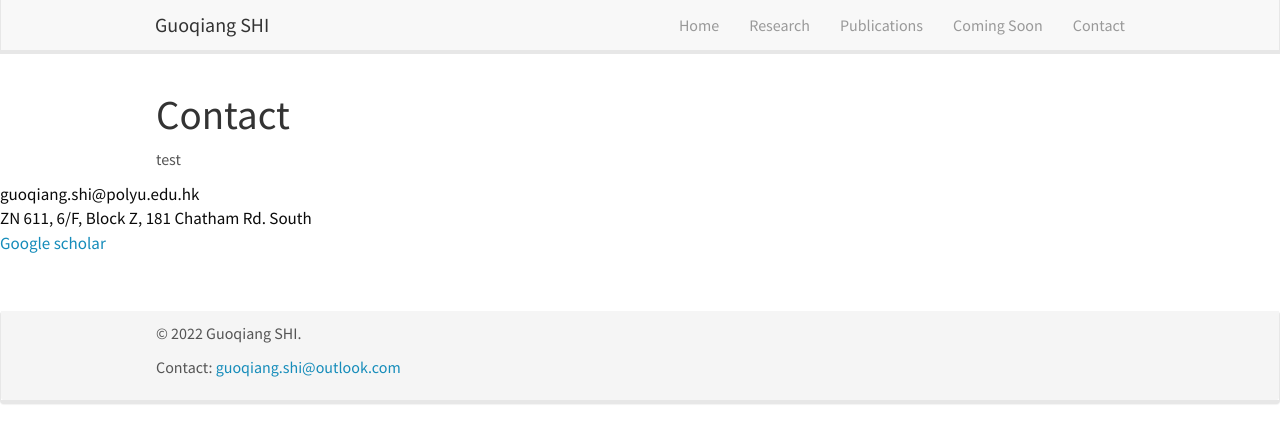
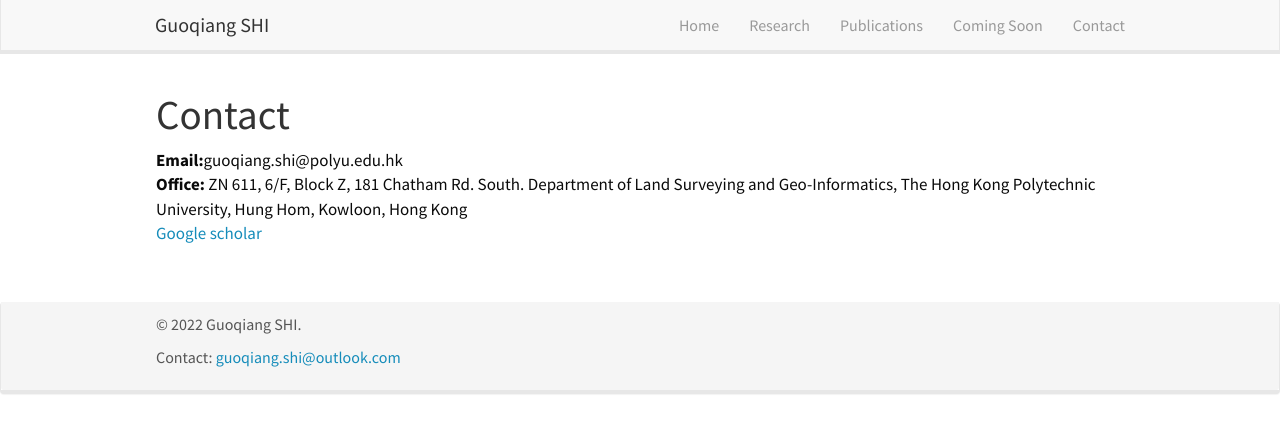
Before and after one commit to guoqiangshi/guoqiangshi.github.io, a Jekyll site: the page contact.html, which Jekyll copies as it is, in a window 1280 px wide. Shown: the top 443 px of the page. Built offline with Jekyll 4.4.1, drawn with Linux system fonts in a browser that asks for light colours; nearby versions of some CDN libraries; library files that are not in the unit come from our copies.

Commit message:
Update contact.html

```diff
--- a/contact.html
+++ b/contact.html
@@ -59,21 +59,21 @@
       <div class="row">
         <div id="gridid" class="col-sm-12">
   <h1 id="contact">Contact</h1>
-		<p>test</p>
-</div>
 
-      </div>
-    </div>
+
 
 
 <div class="gdlr-core-pbf-element" >
 <div class="gdlr-core-text-box-item gdlr-core-item-pdlr gdlr-core-item-pdb gdlr-core-left-align" style="padding-bottom: 10px ;" >
 <div class="gdlr-core-text-box-item-content" style="font-size: 17px ;text-transform: none ;color: #0a0a0a ;" >
-<p><i class="fa fa-envelope" ></i> guoqiang.shi@polyu.edu.hk<br /><i class="fa fa-location-arrow" ></i> ZN 611, 6/F, Block Z, 181 Chatham Rd. South<br /><i class="fa fa-external-link" ></i> <a href="https://scholar.google.com.hk/citations?user=MbaoUzsAAAAJ&hl=zh-CN" target="_blank" rel="noopener external noreferrer" data-wpel-link="external">Google scholar</a></p>
+<p><i class="fa fa-envelope" ></i> <strong>Email:</strong>guoqiang.shi@polyu.edu.hk<br /><i class="fa fa-location-arrow" ></i><strong>Office:</strong> ZN 611, 6/F, Block Z, 181 Chatham Rd. South. Department of Land Surveying and Geo-Informatics, The Hong Kong Polytechnic University, Hung Hom, Kowloon, Hong Kong <br /><i class="fa fa-external-link" ></i> <a href="https://scholar.google.com.hk/citations?user=MbaoUzsAAAAJ&hl=zh-CN" target="_blank" rel="noopener external noreferrer" data-wpel-link="external">Google scholar</a></p>
 <p><br /></p>
 </div></div></div>
 
+</div>
 
+      </div>
+    </div>
 
 
 
```
